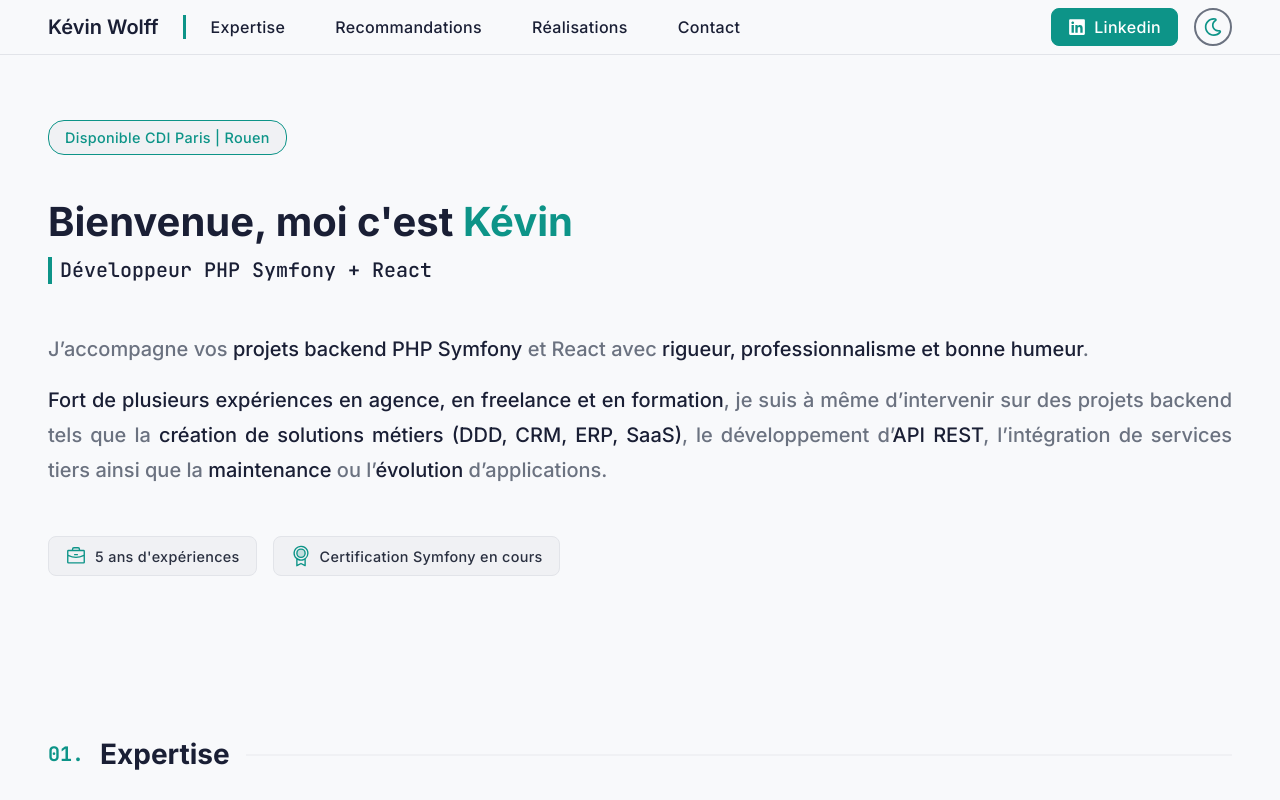
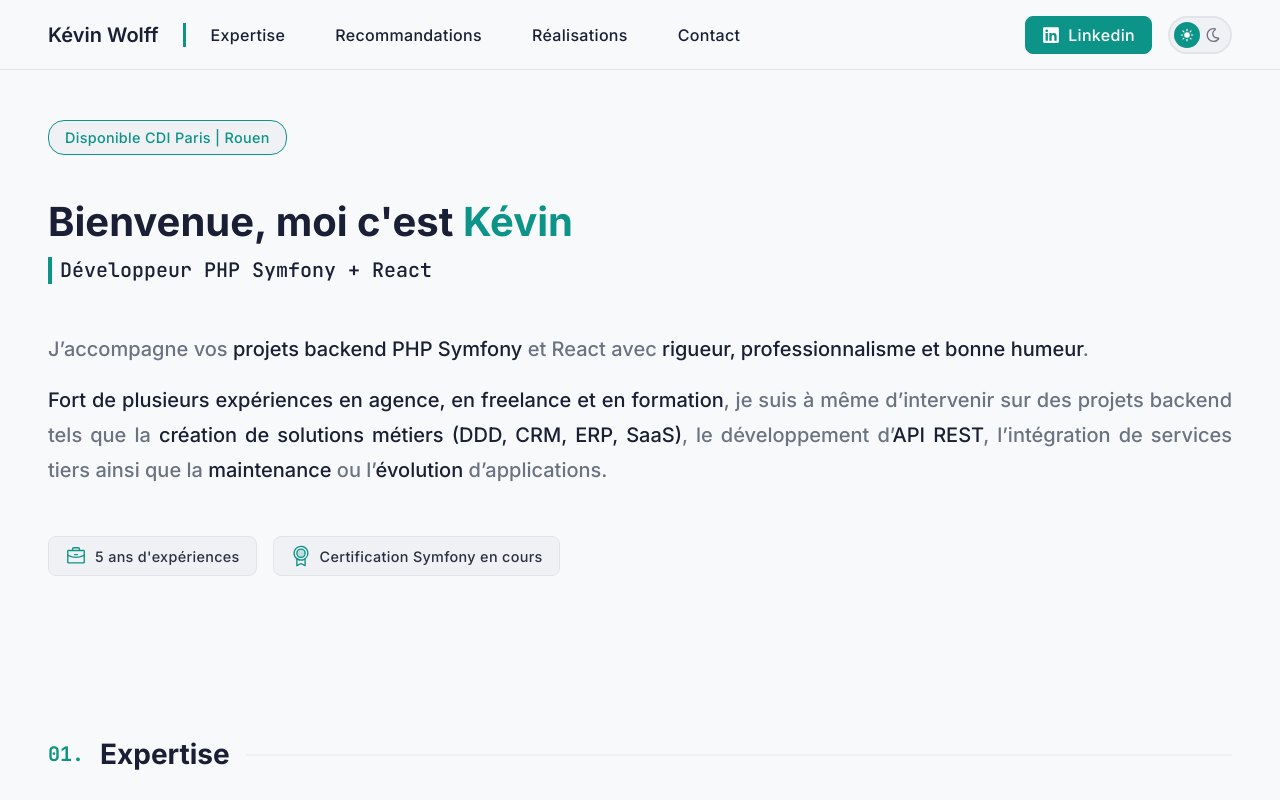
Before and after one commit to Wagle-Studio/portfolio, a React (Vite) app: page / in a window 1280 px wide. Shown: the top 800 px of the page. Built offline with nearby package versions, Linux system fonts and the light colour scheme.

Commit message:
Upgrade switch mode

```diff
--- a/src/ui/components/footer/footer.scss
+++ b/src/ui/components/footer/footer.scss
@@ -47,7 +47,7 @@
 
   &__info-item {
     font-family: var(--font-secondary);
-    font-size: var(--font-size-base);
+    font-size: var(--font-size-small);
     line-height: 1.4;
     color: var(--secondary-foreground);
   }
--- a/src/ui/components/header/Header.tsx
+++ b/src/ui/components/header/Header.tsx
@@ -10,6 +10,7 @@ export const Header = () => {
 
   return (
     <header className="header" role="banner">
+      <div className="header__inner">
       <a href={data.brand.href} className="header__logo">
         {data.brand.name}
       </a>
@@ -24,19 +25,24 @@ export const Header = () => {
             >
               <ButtonLink href={item.href} variant={item.variant}>
                 {item.icon && createElement(item.icon)}
-                {item.text}
+                <span>{item.text}</span>
               </ButtonLink>
             </li>
           ))}
         </ul>
         <button
-          className="header__toggle"
+          className={`header__toggle${isDarkMode ? " header__toggle--dark" : ""}`}
           onClick={() => setIsDarkMode(!isDarkMode)}
+          role="switch"
+          aria-checked={isDarkMode}
           aria-label="Changer le thème"
         >
-          {isDarkMode ? <LightModeIcon /> : <DarkModeIcon />}
+          <LightModeIcon />
+          <span className="header__toggle__thumb" />
+          <DarkModeIcon />
         </button>
       </nav>
+      </div>
     </header>
   );
 };
--- a/src/ui/components/header/header.scss
+++ b/src/ui/components/header/header.scss
@@ -2,16 +2,32 @@
   z-index: 1000;
   position: fixed;
   top: 0;
-  display: flex;
-  flex-direction: row;
-  align-items: center;
-  gap: var(--space-1);
   width: 100%;
-  max-width: var(--view-max-width);
-  padding: var(--space-1) var(--view-horizontal-mobile-padding);
   background: var(--background);
-  border-bottom: 1px solid var(--border);
   backdrop-filter: blur(8px);
+
+  &__inner {
+    display: flex;
+    flex-direction: row;
+    align-items: center;
+    gap: var(--space-1);
+    width: 100%;
+    max-width: var(--view-max-width);
+    margin: 0 auto;
+    padding: var(--space-2) var(--view-horizontal-mobile-padding);
+  }
+
+  &::after {
+    content: "";
+    position: absolute;
+    bottom: 0;
+    left: 50%;
+    transform: translateX(-50%);
+    width: 100%;
+    max-width: var(--view-max-width);
+    height: 1px;
+    background-color: var(--border);
+  }
 
   &__logo {
     padding-right: var(--space-3);
@@ -40,6 +56,10 @@
 
     &__item--cta {
       margin-left: auto;
+
+      .button-link span {
+        display: none;
+      }
     }
 
     > li:not(:last-child) {
@@ -50,25 +70,65 @@
   &__toggle {
     all: unset;
     cursor: pointer;
+    position: relative;
     display: flex;
-    padding: var(--space-1);
-    border: 2px solid var(--muted-foreground);
+    align-items: center;
+    gap: 12px;
+    padding: 10px;
+    background: var(--secondary);
+    border: 2px solid var(--border);
     border-radius: var(--border-radius-large);
-    transition: opacity 0.2s;
+    transition: border-color 200ms;
 
     &:hover {
-      opacity: 0.7;
+      border-color: var(--primary);
+    }
+
+    &__thumb {
+      position: absolute;
+      top: 4px;
+      left: 4px;
+      width: 26px;
+      height: 26px;
+      background: var(--primary);
+      border-radius: 50%;
+      transition: transform 250ms cubic-bezier(0.34, 1.56, 0.64, 1);
+      pointer-events: none;
+    }
+
+    &--dark &__thumb {
+      transform: translateX(26px);
     }
 
     svg {
-      color: var(--primary);
+      position: relative;
+      z-index: 1;
+      width: 14px;
+      height: 14px;
+      color: var(--muted-foreground);
+      transition: color 200ms;
+      flex-shrink: 0;
+    }
+
+    svg:first-child {
+      color: var(--primary-foreground);
+    }
+
+    &--dark svg:first-child {
+      color: var(--muted-foreground);
+    }
+
+    &--dark svg:last-child {
+      color: var(--primary-foreground);
     }
   }
 }
 
 @media screen and (min-width: 768px) {
   .header {
-    padding: var(--space-1) var(--view-horizontal-desktop-padding);
+    &__inner {
+      padding: var(--space-2) var(--view-horizontal-desktop-padding) ;
+    }
   }
 }
 
@@ -78,6 +138,10 @@
       > li:not(:last-child) {
         display: flex;
       }
+
+      &__item--cta .button-link span {
+        display: inline;
+      }
     }
   }
 }
--- a/src/ui/components/icons/LightModeIcon.tsx
+++ b/src/ui/components/icons/LightModeIcon.tsx
@@ -13,8 +13,7 @@ export const LightModeIcon = ({
       {...props}
       viewBox="0 0 512 512"
     >
-      <path d="M494.2 221.9l-59.8-40.5 13.7-71c2.6-13.2-1.6-26.8-11.1-36.4-9.6-9.5-23.2-13.7-36.2-11.1l-70.9 13.7-40.4-59.9c-15.1-22.3-51.9-22.3-67 0l-40.4 59.9-70.8-13.7C98 60.4 84.5 64.5 75 74.1c-9.5 9.6-13.7 23.1-11.1 36.3l13.7 71-59.8 40.5C6.6 229.5 0 242 0 255.5s6.7 26 17.8 33.5l59.8 40.5-13.7 71c-2.6 13.2 1.6 26.8 11.1 36.3 9.5 9.5 22.9 13.7 36.3 11.1l70.8-13.7 40.4 59.9C230 505.3 242.6 512 256 512s26-6.7 33.5-17.8l40.4-59.9 70.9 13.7c13.4 2.7 26.8-1.6 36.3-11.1 9.5-9.5 13.6-23.1 11.1-36.3l-13.7-71 59.8-40.5c11.1-7.5 17.8-20.1 17.8-33.5-.1-13.6-6.7-26.1-17.9-33.7zm-112.9 85.6l17.6 91.2-91-17.6L256 458l-51.9-77-90.9 17.6 17.6-91.2-76.8-52 76.8-52-17.6-91.2 91 17.6L256 53l51.9 76.9 91-17.6-17.6 91.1 76.8 52-76.8 52.1zM256 152c-57.3 0-104 46.7-104 104s46.7 104 104 104 104-46.7 104-104-46.7-104-104-104zm0 160c-30.9 0-56-25.1-56-56s25.1-56 56-56 56 25.1 56 56-25.1 56-56 56z"></path>
-      ;
+      <path d="M256 118a22 22 0 0 1-22-22V48a22 22 0 0 1 44 0v48a22 22 0 0 1-22 22zm0 368a22 22 0 0 1-22-22v-48a22 22 0 0 1 44 0v48a22 22 0 0 1-22 22zm113.14-321.14a22 22 0 0 1-15.56-37.55l33.94-33.94a22 22 0 0 1 31.11 31.11l-33.94 33.94a21.93 21.93 0 0 1-15.55 6.44zM108.92 425.08a22 22 0 0 1-15.55-37.56l33.94-33.94a22 22 0 1 1 31.11 31.11l-33.94 33.94a21.94 21.94 0 0 1-15.56 6.45zM464 278h-48a22 22 0 0 1 0-44h48a22 22 0 0 1 0 44zm-368 0H48a22 22 0 0 1 0-44h48a22 22 0 0 1 0 44zm307.08 147.08a21.94 21.94 0 0 1-15.56-6.45l-33.94-33.94a22 22 0 0 1 31.11-31.11l33.94 33.94a22 22 0 0 1-15.55 37.56zM142.86 164.86a21.89 21.89 0 0 1-15.55-6.44l-33.94-33.94a22 22 0 0 1 31.11-31.11l33.94 33.94a22 22 0 0 1-15.56 37.55zM256 358a102 102 0 1 1 102-102 102.12 102.12 0 0 1-102 102z"></path>
     </svg>
   );
 };
```
Also changed, not shown: 1 other file (tests, documents, lock files or other folders).
